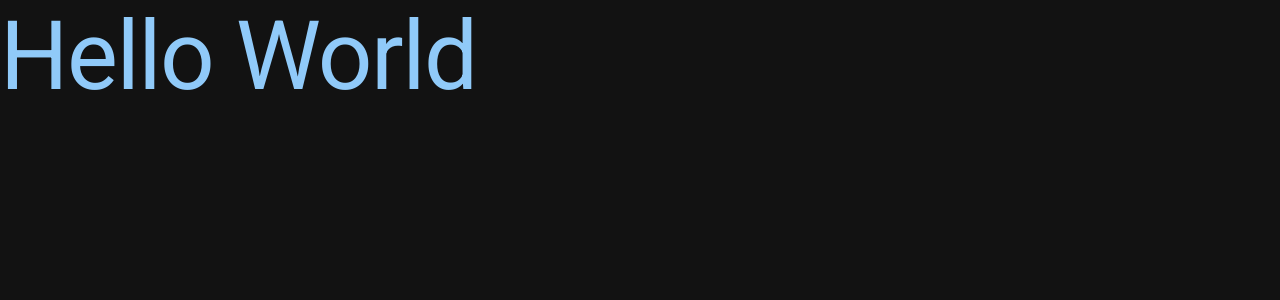
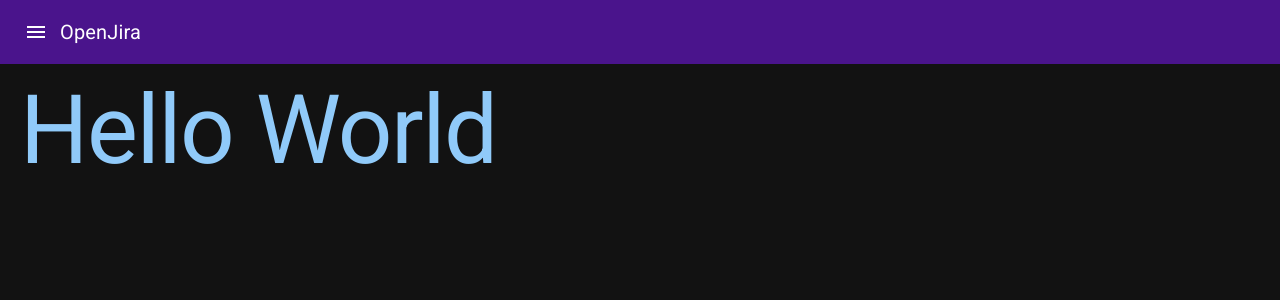
Before and after one commit to VivianaS14/nextjs, a Next.js app in the folder 03-open-jira/: page / in a window 1280 px wide. Shown: the top 300 px of the page. Built offline with nearby package versions, Linux system fonts and the light colour scheme.

Commit message:
Lesson 03-open-jira: index

```diff
--- a/03-open-jira/pages/index.tsx
+++ b/03-open-jira/pages/index.tsx
@@ -1,12 +1,15 @@
+import { Layout } from "@/components/layouts";
 import { Typography } from "@mui/material";
 import { NextPage } from "next";
 
 const HomePage: NextPage = () => {
   return (
     <>
-      <Typography variant="h1" color={"primary"}>
-        Hello World
-      </Typography>
+      <Layout>
+        <Typography variant="h1" color={"primary"}>
+          Hello World
+        </Typography>
+      </Layout>
     </>
   );
 };
```
